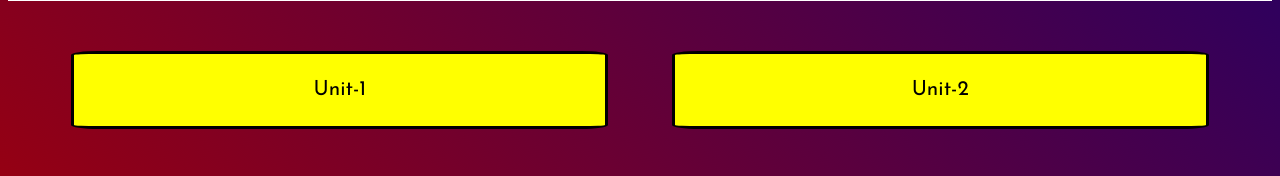
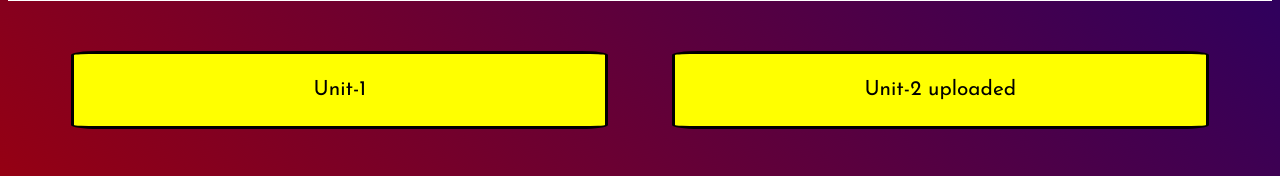
Before and after one commit to eeenotes/website, a plain HTML site: page em1.html in a window 1280 px wide. Shown: the part 249-425 px from the top of the page. Drawn offline with Linux system fonts and the light colour scheme.

Commit message:
Update em1.html

```diff
--- a/em1.html
+++ b/em1.html
@@ -22,7 +22,7 @@
     <div class="subject"><p >Electrical Machines-1</p></div>
     <div style="display:flex; flex-direction: row; margin-top: 4%;">
       <a href="" class="unit1"> Unit-1 </a>
-       <a href="https://drive.google.com/file/d/16fOdVO-dXxN1KzPOZ3ZHiEDHr0aBIb3l/view" class="unit2" >Unit-2</a></div>
+       <a href="https://drive.google.com/file/d/16fOdVO-dXxN1KzPOZ3ZHiEDHr0aBIb3l/view" class="unit2" >Unit-2 uploaded</a></div>
        <div style="display:flex; flex-direction: row; margin-top: 4%;">
        <a href="" class="unit3" >Unit-3</a>
     <a href="" class="unit4" >Unit-4 </a> </div>
```
